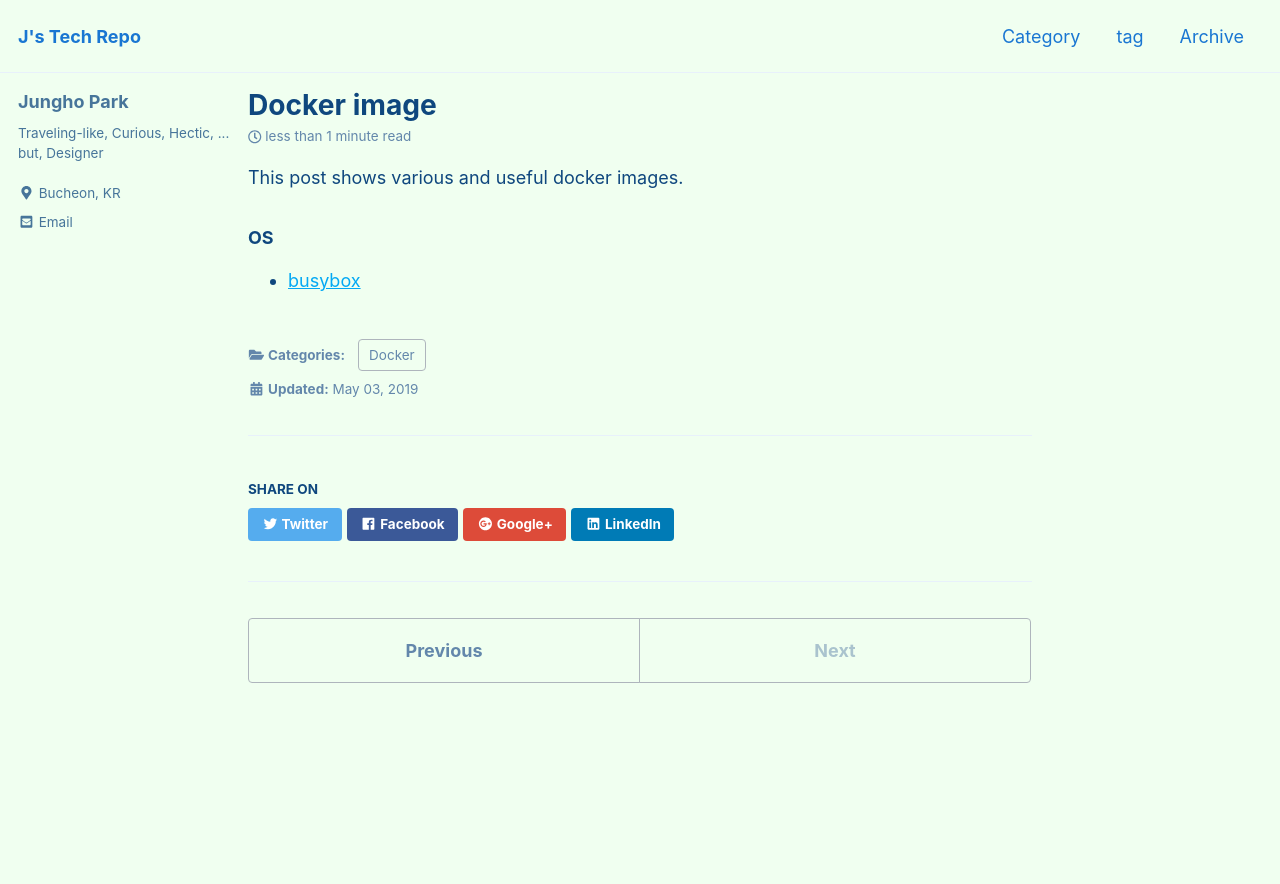
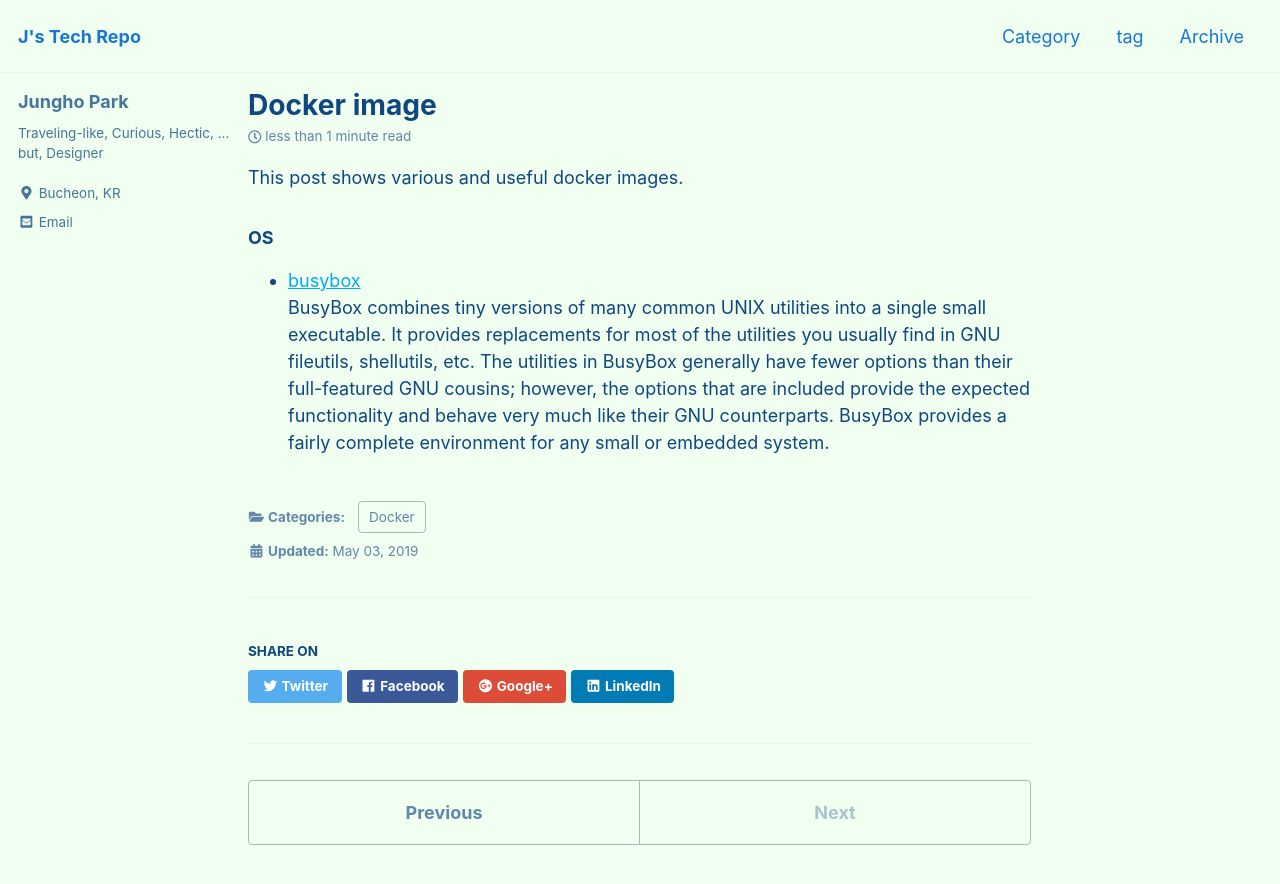
Before and after one commit to unipark00/tekrepo, a Jekyll site: the page built from _posts/2019-05-03-useful-docker-image.md, in a window 1280 px wide and 900 px high. Shown: the top 884 px of the window. Built offline with Jekyll 4.4.1, drawn with Linux system fonts in a browser that asks for light colours; cached includes are drawn as plain includes.

Commit message:
Update 2019-05-03-useful-docker-image.md

```diff
--- a/_posts/2019-05-03-useful-docker-image.md
+++ b/_posts/2019-05-03-useful-docker-image.md
@@ -11,3 +11,4 @@ This post shows various and useful docker images.
 
 ### OS
 * [busybox](https://hub.docker.com/_/busybox)
+BusyBox combines tiny versions of many common UNIX utilities into a single small executable. It provides replacements for most of the utilities you usually find in GNU fileutils, shellutils, etc. The utilities in BusyBox generally have fewer options than their full-featured GNU cousins; however, the options that are included provide the expected functionality and behave very much like their GNU counterparts. BusyBox provides a fairly complete environment for any small or embedded system.
```
